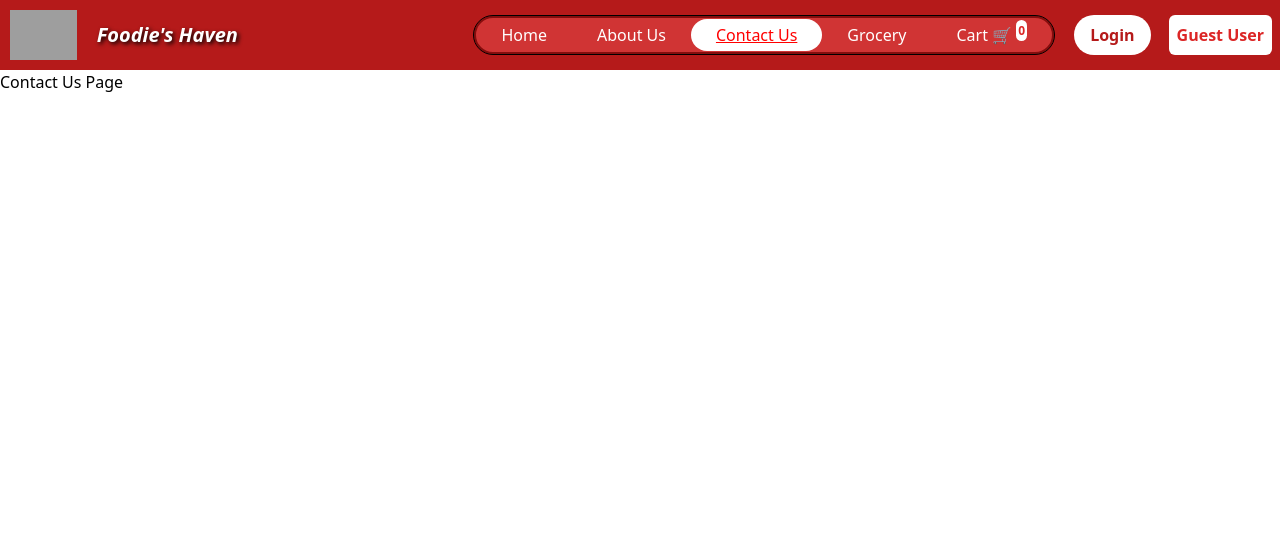
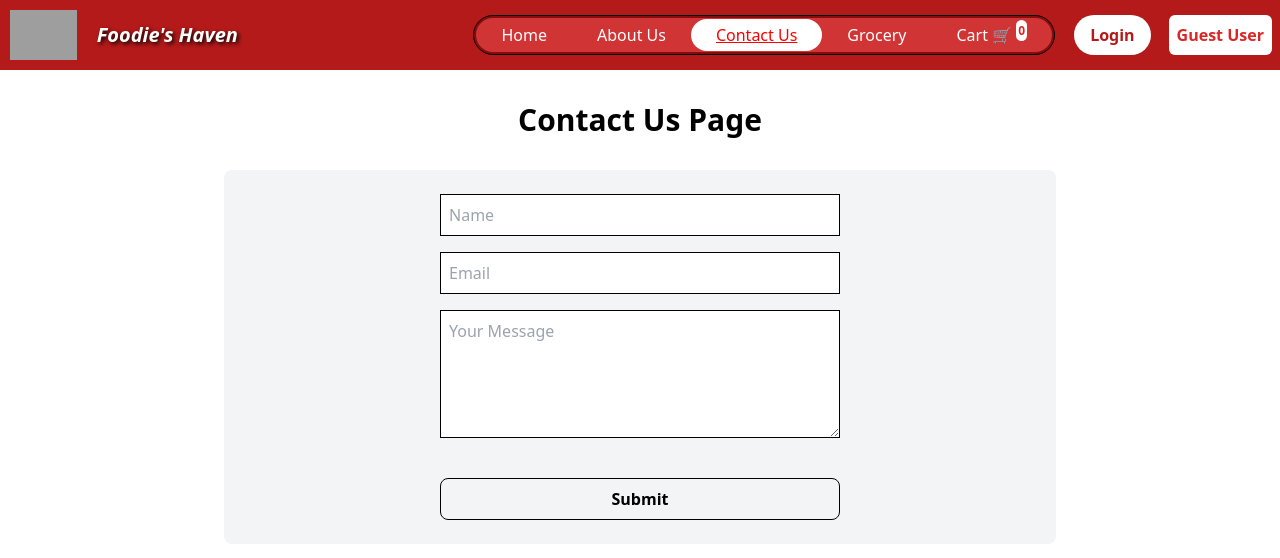
Before and after one commit to shlokrastogi/Namaste-React, a React (Vite) app: page /contact in a window 1280 px wide. Shown: the top 558 px of the page. Built offline with nearby package versions, Linux system fonts and the light colour scheme; grey boxes are pictures that could not be loaded.

Commit message:
run the Contact component after installing the libraries that convert jsx to html and gives the feature to use toBeInTheDocument() fn

```diff
--- a/babel.config.js
+++ b/babel.config.js
@@ -1,7 +1,8 @@
 export default {
   presets: [
     ["@babel/preset-env", { targets: { node: "current" } }],
-    "@babel/preset-react",
+    ["@babel/preset-react", { runtime: "automatic" }],
+
     "@babel/preset-typescript",
   ],
 };
--- a/package.json
+++ b/package.json
@@ -23,6 +23,7 @@
     "@babel/preset-env": "^7.28.5",
     "@babel/preset-react": "^7.28.5",
     "@babel/preset-typescript": "^7.28.5",
+    "@testing-library/jest-dom": "^6.9.1",
     "@testing-library/react": "^16.3.1",
     "@types/jest": "^30.0.0",
     "@types/react": "^19.2.7",
--- a/src/components/Contact.tsx
+++ b/src/components/Contact.tsx
@@ -1,7 +1,34 @@
 const Conatact = () => {
   return (
-    <div className="contact-page">
-      <h1>Contact Us Page</h1>
+    <div className="m-4">
+      <h1 className="font-bold text-center text-3xl p-4 m-4">
+        Contact Us Page
+      </h1>
+
+      <form>
+        <div className="flex flex-col items-center bg-gray-100 p-4 rounded-lg w-4/6 m-auto">
+          <input
+            type="text"
+            className="border border-black p-2 m-2 w-1/2"
+            placeholder="Name"
+          />
+          <input
+            type="email"
+            className="border border-black p-2 m-2 w-1/2"
+            placeholder="Email"
+          />
+          <textarea
+            className="border border-black p-2 m-2 w-1/2 h-32"
+            placeholder="Your Message"
+          ></textarea>
+          <button
+            type="submit"
+            className="font-semibold border border-black p-2 m-2 mt-8 rounded-lg w-1/2 hover:bg-black hover:text-white transition"
+          >
+            Submit
+          </button>
+        </div>
+      </form>
     </div>
   );
 };
```
Also changed, not shown: 2 other files (tests, documents, lock files or other folders).
